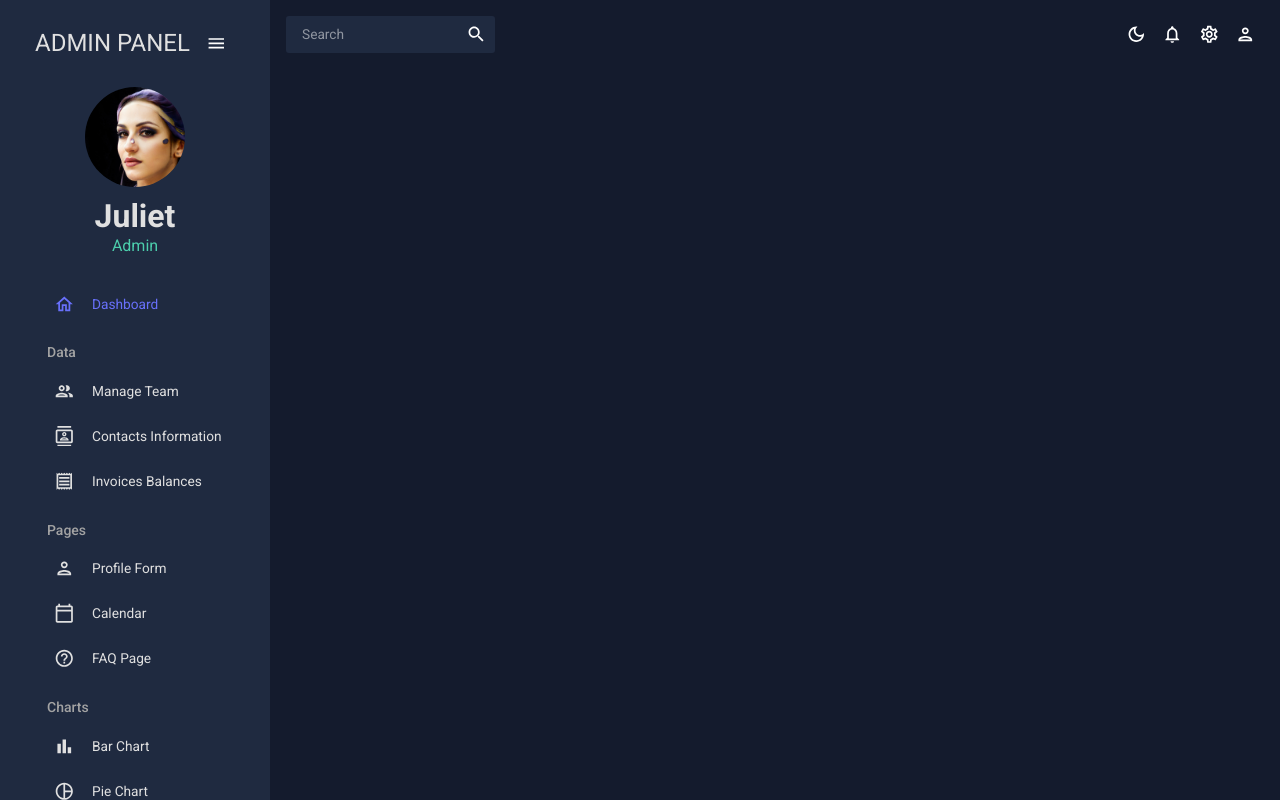
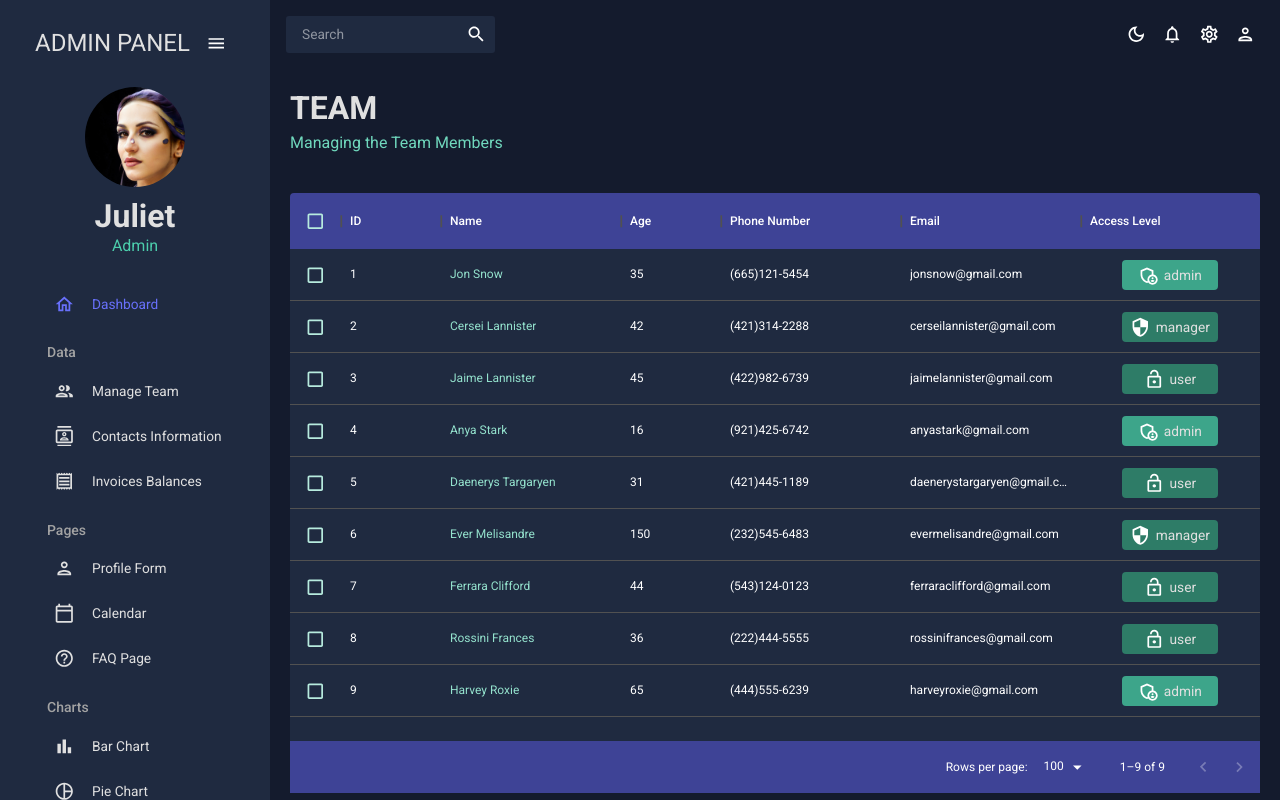
Before and after one commit to sludwikowski/admin-dashboard-app, a React (Create React App) app: page /team in a window 1280 px wide. Built offline with nearby package versions, Linux system fonts and the light colour scheme.

Commit message:
`team` component added

```diff
--- a/src/App.js
+++ b/src/App.js
@@ -7,7 +7,7 @@
 import Topbar from './scenes/global/Topbar'
 import Dashboard from './scenes/dashboard'
 import Sidebar from './scenes/global/Sidebar'
-// import Team from './scenes/team'
+import Team from './scenes/team'
 // import Invoices from './scenes/invoices'
 // import Contacts from './scenes/contacts'
 // import Bar from './scenes/bar'
@@ -33,10 +33,10 @@
                 path={'/'}
                 element={<Dashboard/>}
               />
-              {/* <Route */}
-              {/*   path={'/team'} */}
-              {/*   element={<Team/>} */}
-              {/* /> */}
+              <Route
+                path={'/team'}
+                element={<Team/>}
+              />
               {/* <Route */}
               {/*   path={'/contacts'} */}
               {/*   element={<Contacts/>} */}
--- a/src/scenes/dashboard/index.js
+++ b/src/scenes/dashboard/index.js
@@ -3,10 +3,12 @@
 
 const Dashboard = () => {
   return (
-    <Header
-      title={'DASHBOARD'}
-      subtitle={'Welcome to your dashboard'}
-    />
+    <>
+      <Header
+        title={'DASHBOARD'}
+        subtitle={'Welcome to your dashboard'}
+      />
+    </>
   )
 }
 
--- /dev/null
+++ b/src/scenes/team/index.js
@@ -0,0 +1,126 @@
+import React from 'react'
+
+import { mockDataTeam } from '../../data/mockData'
+
+import Header from '../../components/Header'
+
+import { Box, Typography, useTheme } from '@mui/material'
+import { DataGrid } from '@mui/x-data-grid'
+import { tokens } from '../../theme'
+import AdminPanelSettingsOutlinedIcon from '@mui/icons-material/AdminPanelSettingsOutlined'
+import LockOpenOutlinedIcon from '@mui/icons-material/LockOpenOutlined'
+import SecurityOutlinedIcon from '@mui/icons-material/SecurityOutlined'
+
+const Team = () => {
+  const theme = useTheme()
+  const colors = tokens(theme.palette.mode)
+  const columns = [
+    {
+      field: 'id',
+      headerName: 'ID'
+    },
+    {
+      field: 'name',
+      headerName: 'Name',
+      flex: 1,
+      cellClassName: 'name-column--cell'
+    },
+    {
+      field: 'age',
+      headerName: 'Age',
+      type: 'number',
+      headerAlign: 'left',
+      align: 'left'
+    },
+    {
+      field: 'phone',
+      headerName: 'Phone Number',
+      flex: 1
+    },
+    {
+      field: 'email',
+      headerName: 'Email',
+      flex: 1
+    },
+    {
+      field: 'accessLevel',
+      headerName: 'Access Level',
+      flex: 1,
+      renderCell: ({ row: { access } }) => {
+        return (
+          <Box
+            width={'60%'}
+            m={'0 auto'}
+            p={'5px'}
+            display={'flex'}
+            justifyContent={'center'}
+            backgroundColor={
+              access === 'admin'
+                ? colors.greenAccent[600]
+                : access === 'manager'
+                  ? colors.greenAccent[700]
+                  : colors.greenAccent[700]
+            }
+            borderRadius={'4px'}
+          >
+            {access === 'admin' && <AdminPanelSettingsOutlinedIcon/>}
+            {access === 'manager' && <SecurityOutlinedIcon/>}
+            {access === 'user' && <LockOpenOutlinedIcon/>}
+            <Typography
+              color={colors.grey[100]}
+              sx={{ ml: '5px' }}
+            >
+              {access}
+            </Typography>
+          </Box>
+        )
+      }
+    }
+  ]
+
+  return (
+    <Box m={'20px'}>
+      <Header
+        title={'TEAM'}
+        subtitle={'Managing the Team Members'}
+      />
+      <Box
+        m={'40px 0 0 0'}
+        height={'75vh'}
+        sx={{
+          '& .MuiDataGrid-root': {
+            border: 'none'
+          },
+          '& .MuiDataGrid-cell': {
+            borderBottom: 'none'
+          },
+          '& .name-column--cell': {
+            color: colors.greenAccent[300]
+          },
+          '& .MuiDataGrid-columnHeaders': {
+            backgroundColor: colors.blueAccent[700],
+            borderBottom: 'none'
+          },
+          '& .MuiDataGrid-virtualScroller': {
+            backgroundColor: colors.primary[400]
+          },
+          '& .MuiDataGrid-footerContainer': {
+            borderTop: 'none',
+            backgroundColor: colors.blueAccent[700]
+          },
+          '& .MuiCheckbox-root': {
+            color: `${colors.greenAccent[200]} !important`
+          }
+        }}
+      >
+        <DataGrid
+          checkboxSelection
+          rows={mockDataTeam}
+          columns={columns}
+        />
+      </Box>
+    </Box>
+  )
+}
+
+export default Team
```
